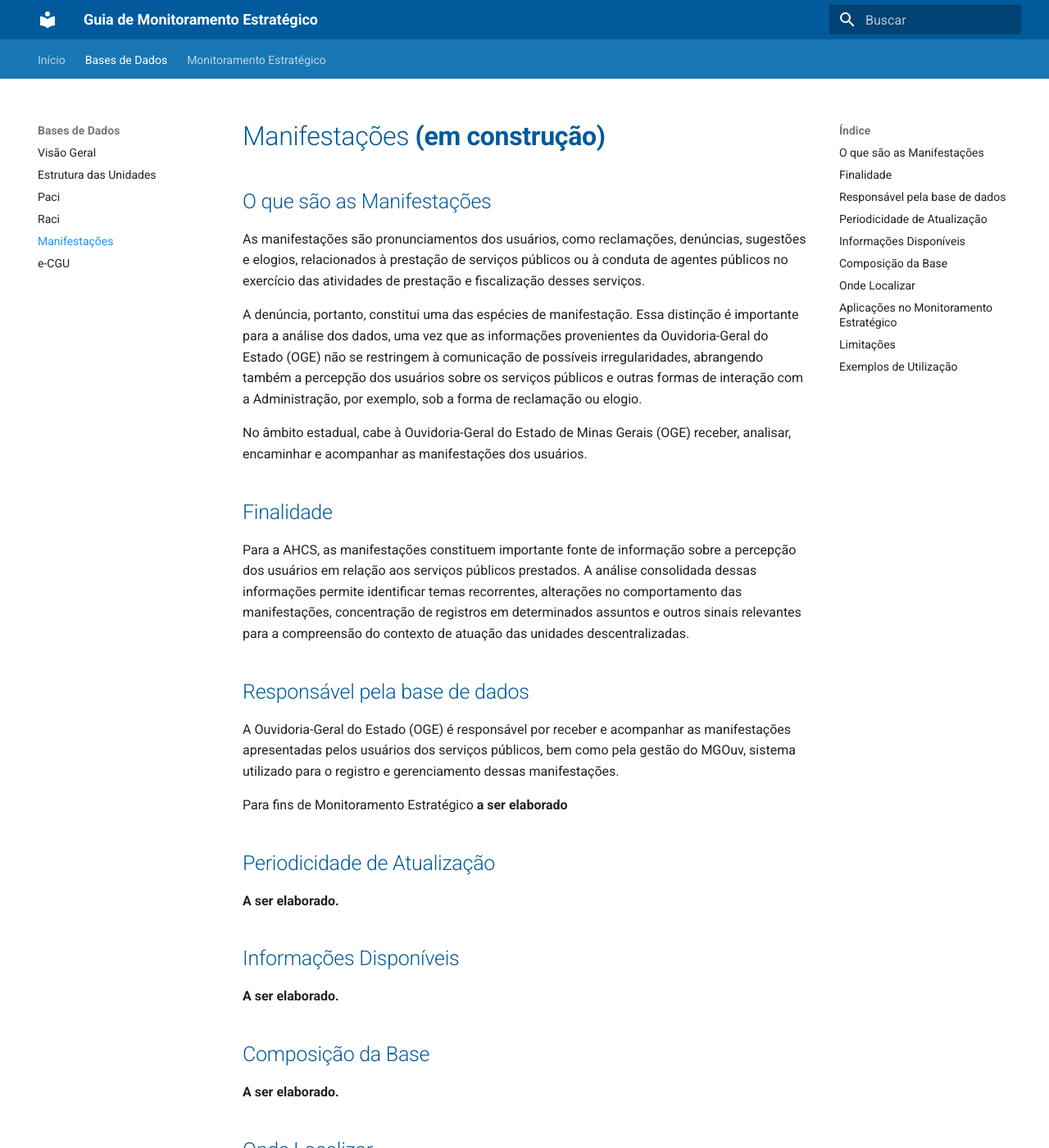
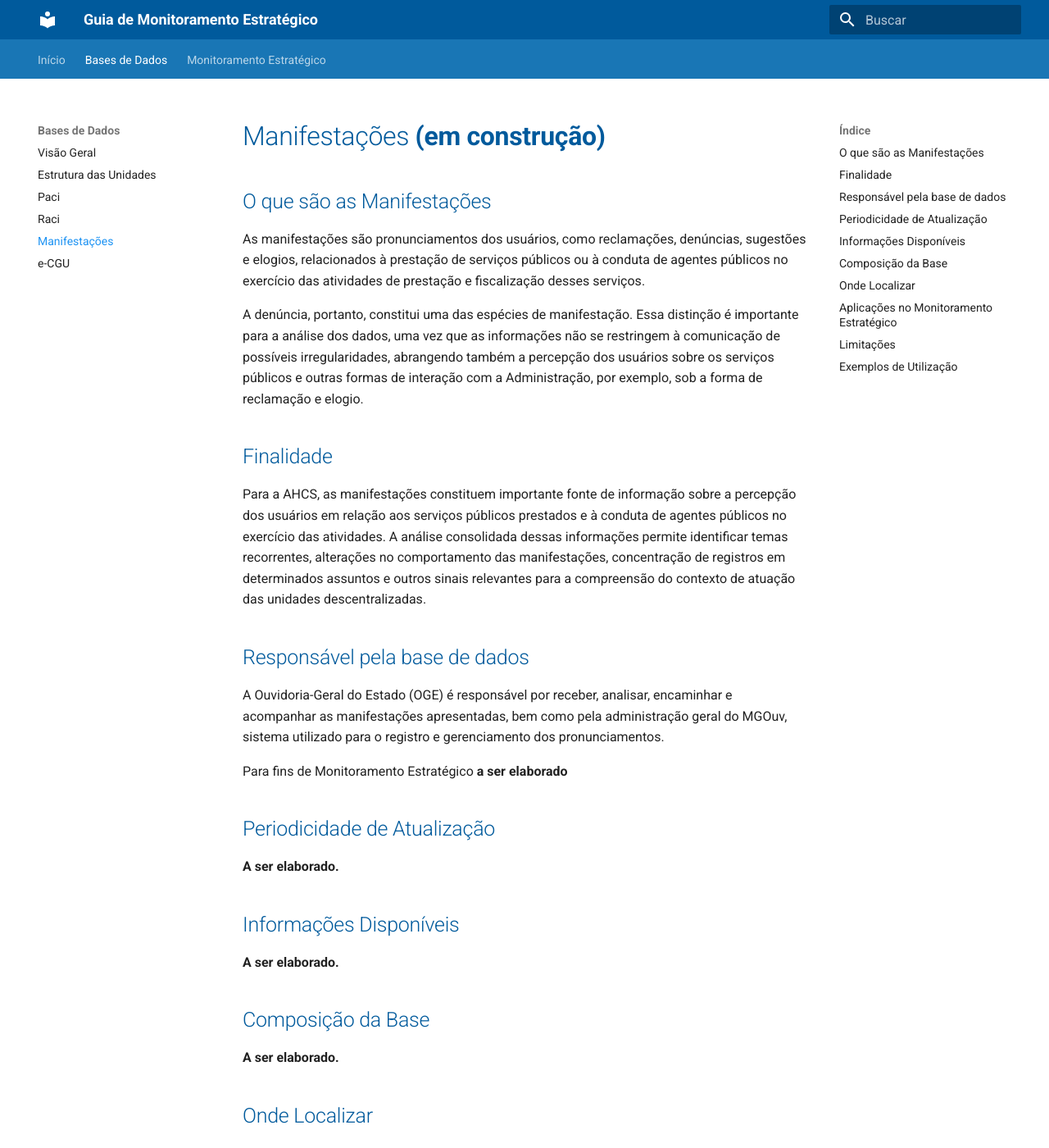
Before and after one commit to CGEMG-AHCS/guia-monitoramento-estrategico, an MkDocs documentation site: the page built from docs/bases-dados/manifestacoes.md, in a window 1280 px wide and 1400 px high. Shown: the whole window at 82% size. Built offline with MkDocs 1.6.1 and Material for MkDocs 9.7.7, drawn with Linux system fonts in a browser that asks for light colours; some of the changed text lies outside the part shown.

Commit message:
Update manifestacoes.md

```diff
--- a/docs/bases-dados/manifestacoes.md
+++ b/docs/bases-dados/manifestacoes.md
@@ -4,17 +4,15 @@
 
 As manifestações são pronunciamentos dos usuários, como reclamações, denúncias, sugestões e elogios, relacionados à prestação de serviços públicos ou à conduta de agentes públicos no exercício das atividades de prestação e fiscalização desses serviços.
 
-A denúncia, portanto, constitui uma das espécies de manifestação. Essa distinção é importante para a análise dos dados, uma vez que as informações provenientes da Ouvidoria-Geral do Estado (OGE) não se restringem à comunicação de possíveis irregularidades, abrangendo também a percepção dos usuários sobre os serviços públicos e outras formas de interação com a Administração, por exemplo, sob a forma de reclamação ou elogio.
-
-No âmbito estadual, cabe à Ouvidoria-Geral do Estado de Minas Gerais (OGE) receber, analisar, encaminhar e acompanhar as manifestações dos usuários.
+A denúncia, portanto, constitui uma das espécies de manifestação. Essa distinção é importante para a análise dos dados, uma vez que as informações não se restringem à comunicação de possíveis irregularidades, abrangendo também a percepção dos usuários sobre os serviços públicos e outras formas de interação com a Administração, por exemplo, sob a forma de reclamação e elogio.
 
 ## Finalidade
 
-Para a AHCS, as manifestações constituem importante fonte de informação sobre a percepção dos usuários em relação aos serviços públicos prestados. A análise consolidada dessas informações permite identificar temas recorrentes, alterações no comportamento das manifestações, concentração de registros em determinados assuntos e outros sinais relevantes para a compreensão do contexto de atuação das unidades descentralizadas.
+Para a AHCS, as manifestações constituem importante fonte de informação sobre a percepção dos usuários em relação aos serviços públicos prestados e à conduta de agentes públicos no exercício das atividades. A análise consolidada dessas informações permite identificar temas recorrentes, alterações no comportamento das manifestações, concentração de registros em determinados assuntos e outros sinais relevantes para a compreensão do contexto de atuação das unidades descentralizadas.
 
 ## Responsável pela base de dados
 
-A Ouvidoria-Geral do Estado (OGE) é responsável por receber e acompanhar as manifestações apresentadas pelos usuários dos serviços públicos, bem como pela gestão do MGOuv, sistema utilizado para o registro e gerenciamento dessas manifestações.
+A Ouvidoria-Geral do Estado (OGE) é responsável por receber, analisar, encaminhar e acompanhar as manifestações apresentadas, bem como pela administração geral do MGOuv, sistema utilizado para o registro e gerenciamento dos pronunciamentos.
 
 Para fins de Monitoramento Estratégico **a ser elaborado**
 
@@ -36,13 +34,11 @@ Para fins de Monitoramento Estratégico **a ser elaborado**
 
 ## Aplicações no Monitoramento Estratégico
 
-A base de Manifestações pode ser utilizada para:
-
 **A ser elaborado.**
 
 ## Limitações
 
-Ao utilizar a base de Manifestações, devem ser observadas as seguintes limitações:
+**A ser elaborado.**
 
 **A ser elaborado.**
 
```
